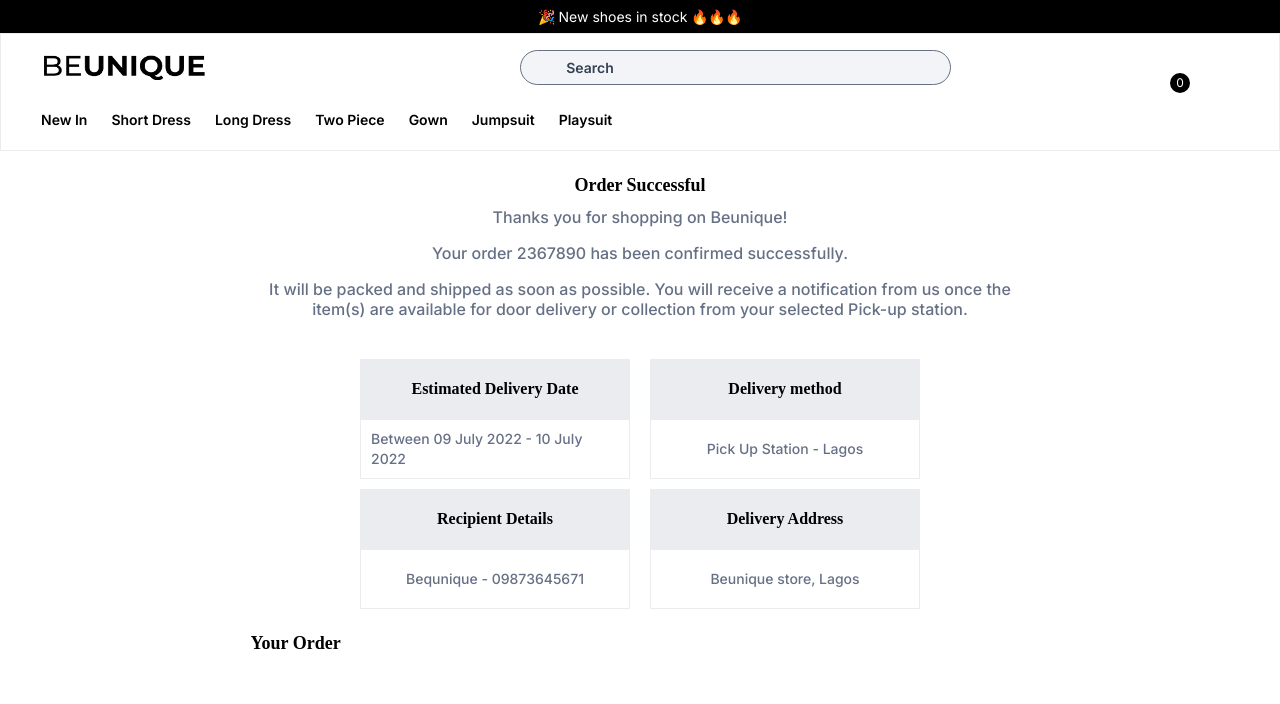
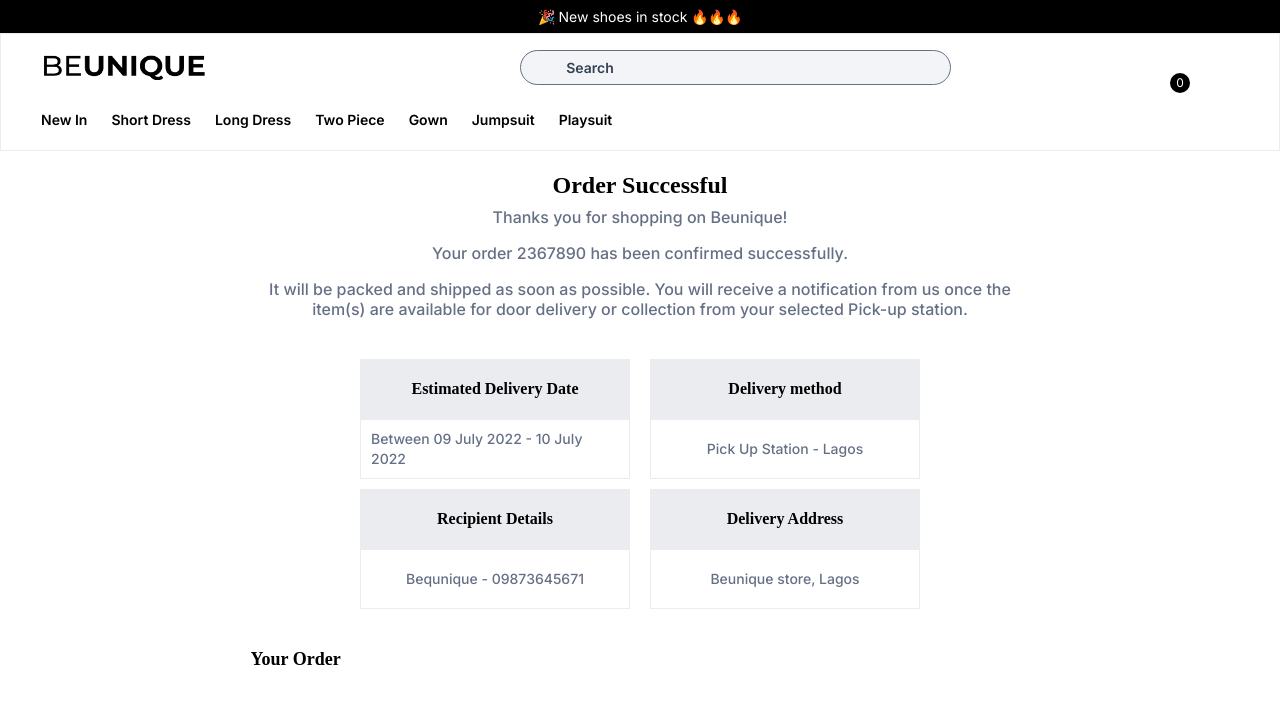
Before and after one commit to dprincecoder/beunique, a React (Vite) app: page /auth/order in a window 1280 px wide. Shown: the top 704 px of the page. Built offline with nearby package versions, Linux system fonts and the light colour scheme; some icons are missing; a web font is replaced by a local one; what tw-elements would draw is missing.

Commit message:
fixes on ordre page

```diff
--- a/src/pages/Order/index.jsx
+++ b/src/pages/Order/index.jsx
@@ -7,7 +7,7 @@
   const { cart } = useSelector((state) => state.cartItems);
   return (
     <div className="order">
-      <h1 className="h1-title text-center">Order Successful </h1>
+      <h1 className="h1-title text-center size-big">Order Successful </h1>
       <div className="order-container">
         <div className="order-txt">
           <p className="p-title text-center">
--- a/src/pages/Order/order.css
+++ b/src/pages/Order/order.css
@@ -69,6 +69,10 @@
   margin-bottom: 20px;
 }
 
+.order-items h1 {
+  margin: 1rem 0;
+}
+
 .order-items::-webkit-scrollbar {
   width: 0px;
 }
@@ -77,11 +81,13 @@
   /* padding: 20px; */
   width: 100%;
   display: flex;
+  margin-bottom: 20px;
 }
 
 .order-item-img {
   width: 157px;
   height: 157px;
+  margin-right: 10px;
 }
 
 .order-item-img img {
@@ -146,7 +152,7 @@
     height: 100%;
   }
   .order-item {
-    flex-direction: column;
+    /* flex-direction: column; */
   }
   .order-item-img {
     width: 100%;
@@ -155,5 +161,6 @@
   .order-item-details {
     margin-left: 0;
     margin-top: 1rem;
+    flex-direction: column;
   }
 }
```
